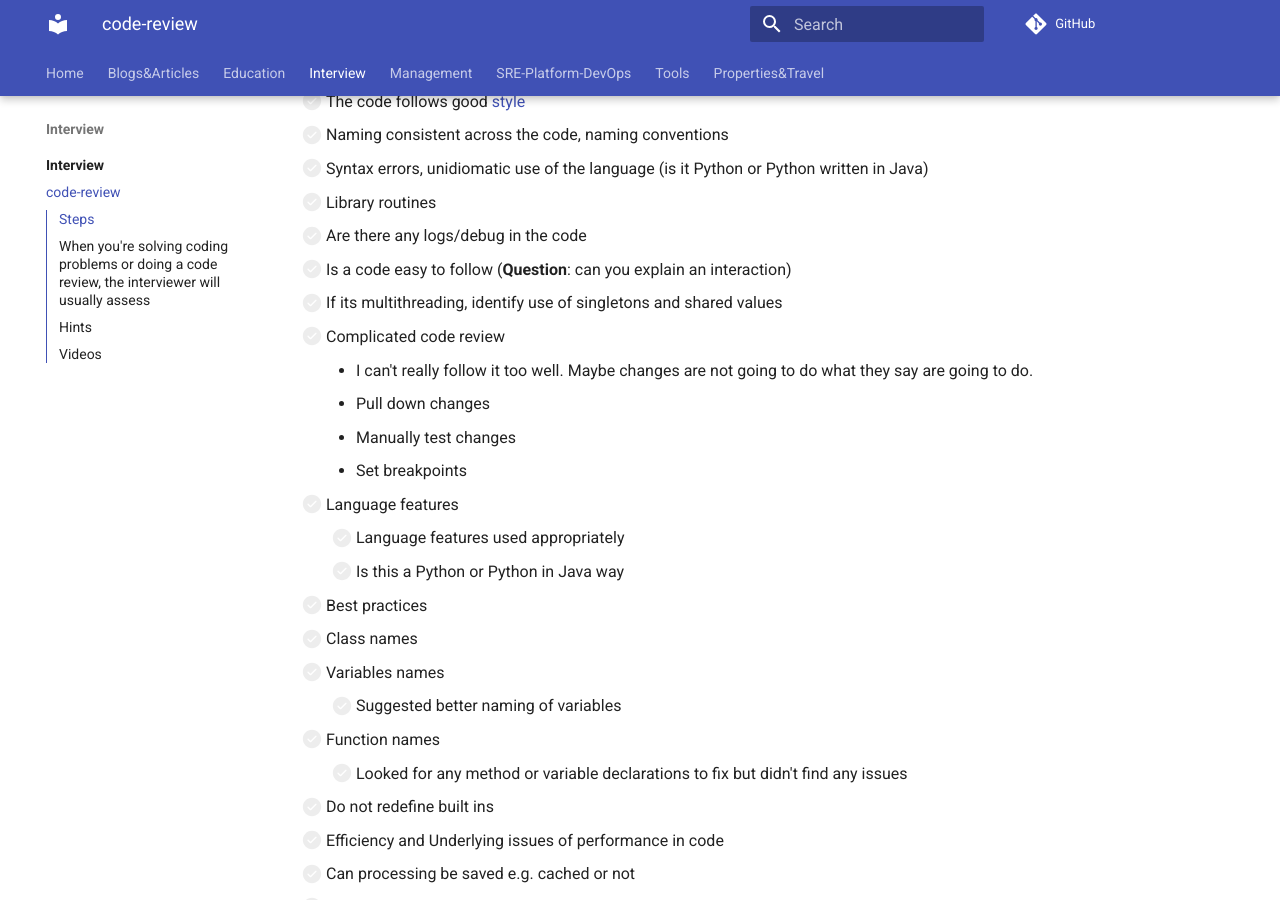
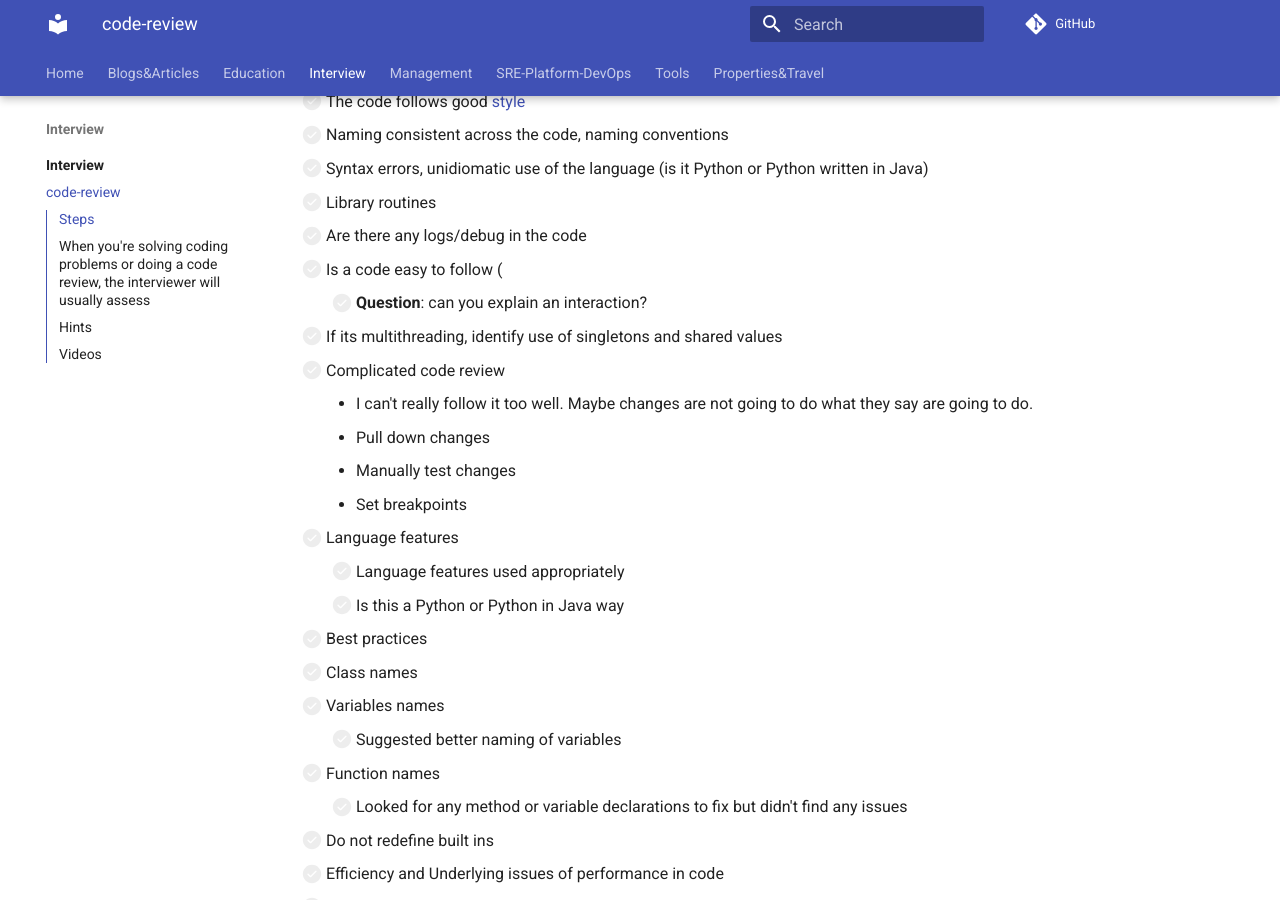
Before and after one commit to ivankatliarchuk/knowledge-base, an MkDocs documentation site: the page built from docs/interview/code-review.md, in a window 1280 px wide and 900 px high, scrolled down 875 px. Built offline with MkDocs 1.6.1 and Material for MkDocs 9.7.7, drawn with Linux system fonts in a browser that asks for light colours; comment, search, counter and statistics services are not loaded.

Commit message:
fix some stuff

```diff
--- a/docs/interview/code-review.md
+++ b/docs/interview/code-review.md
@@ -38,7 +38,8 @@ If I see something wrong?
   * [ ] Syntax errors, unidiomatic use of the language (is it Python or Python written in Java)
   * [ ] Library routines
   * [ ] Are there any logs/debug in the code
-  * [ ] Is a code easy to follow (**Question**: can you explain an interaction)
+  * [ ] Is a code easy to follow (
+    + [ ] **Question**: can you explain an interaction?
   * [ ] If its multithreading, identify use of singletons and shared values
   * [ ] Complicated code review
     + I can't really follow it too well. Maybe changes are not going to do what they say are going to do.
```
